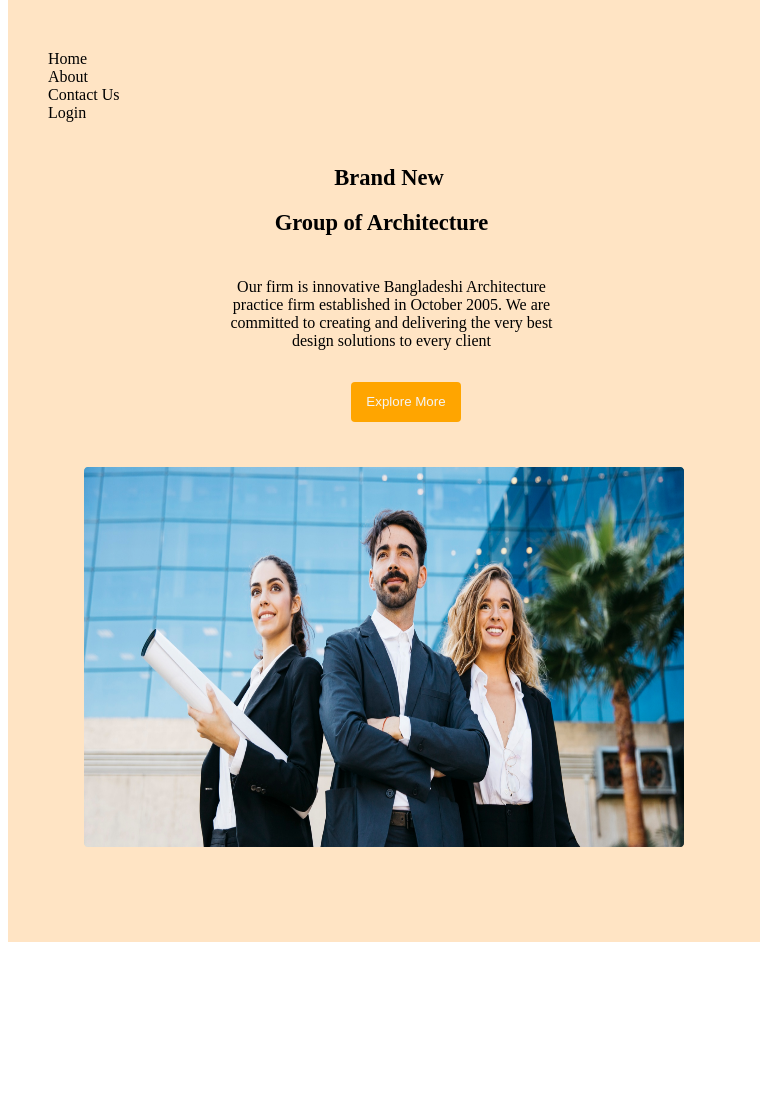
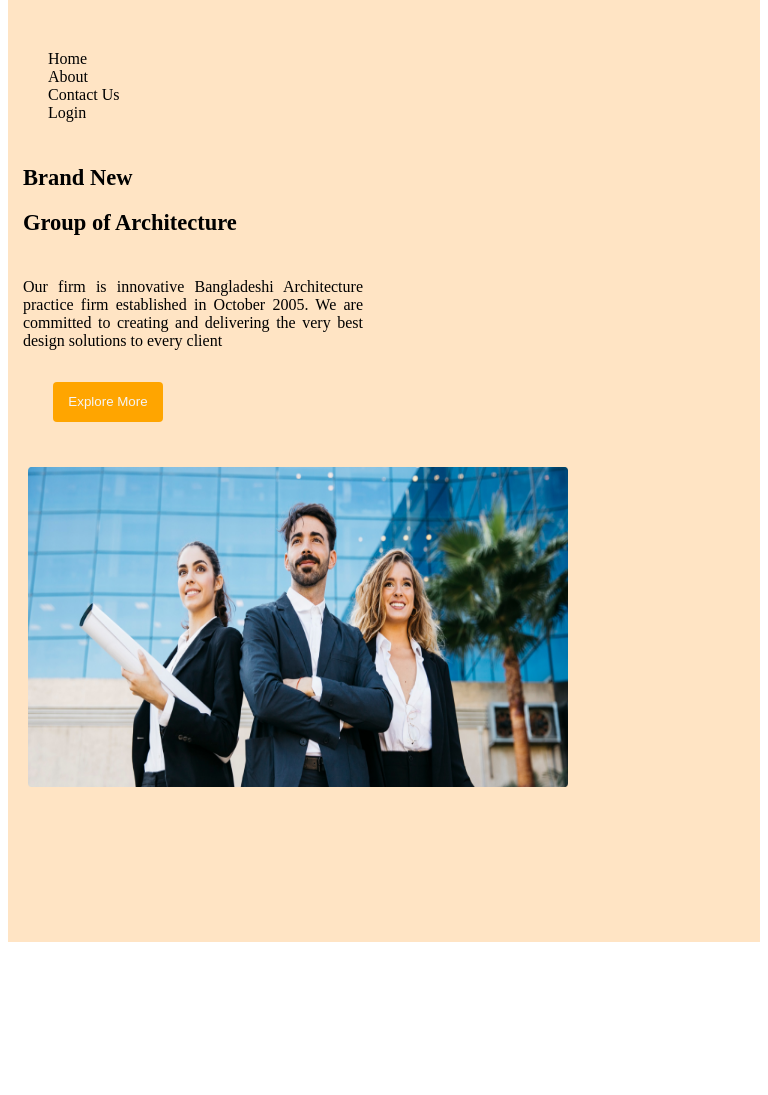
Before and after one commit to zamanic/ditiya, a plain HTML site: page index.html in a window 768 px wide. Shown: the part 157-1252 px from the top of the page. Drawn offline with Linux system fonts and the light colour scheme.

Commit message:
responsiveness 2

```diff
--- a/styles/style.css
+++ b/styles/style.css
@@ -236,14 +236,16 @@ margin-top: 2px;
 }
 
 
-/* RESPONSIVE MEDIA QUERY */
+/* *********RESPONSIVE MEDIA QUERY**************** */
 
 
 .hide{
     display: none;
 }
 @media screen and (max-width: 576px){
-  /* Header */
+
+
+    /* RESPONSIVE Header */
     nav{
         flex-direction: column;
     }
@@ -261,7 +263,9 @@ margin-top: 2px;
     .header-link a{
         margin-right: 12px;
     }
-    /* Main Intro */
+
+
+    /* RESPONSIVE Main Intro */
     .architect-intro{
 
         grid-template-rows: repeat(5, 20px);
@@ -284,10 +288,10 @@ margin-top: 2px;
         padding-top: 60px;
         padding-left:15px;
         width: 340px;
-        text-align: center;
+        text-align: justify;
     }
     .arch-explore{
-      padding-left: 5px;
+
       padding-top: 150px;
       padding-left: 15px;
     }
@@ -300,7 +304,9 @@ margin-top: 2px;
         height: 250px;
     }
 
-    /* Features */
+
+
+    /* RESPONSIVE Features */
     .features {
         flex-direction: column-reverse;
         padding: 10px;
@@ -325,7 +331,10 @@ margin-top: 2px;
         height: 240px;
     }
 
-    /* SPECIAL FEATURES */
+
+
+
+    /* RESPONSIVE SPECIAL FEATURES */
 
     .spfeatures{
         display: grid;
@@ -371,6 +380,8 @@ margin-top: 2px;
     .bottom button{
         font-size: 25px;
     }
+
+
 
 
 /* RESPONSIVE FACTS */
@@ -449,7 +460,15 @@ margin-top: 2px;
 
 
 }
+
+
+/* *******************RESPONSIVE MEDIA QUERY*****************************  */
+
 @media screen and (min-width: 577px) and (max-width: 992px){
+
+
+/* RESPONSIVE HEADER */
+
     nav{
         flex-direction: column;
     }
@@ -467,11 +486,15 @@ margin-top: 2px;
     .header-link a{
         margin-right: 12px;
     }
-    /* Main Intro */
+
+
+
+
+    /* RESPONSIVE Main Intro */
     .architect-intro{
 
         grid-template-rows: repeat(5, 20px);
-        justify-items:center;
+        justify-items:start;
         padding-top: 10px;
         height:800px;
     }
@@ -489,7 +512,7 @@ margin-top: 2px;
         padding-top: 60px;
         padding-left:15px;
         width: 340px;
-        text-align: center;
+        text-align: justify;
     }
     .arch-explore{
       padding-left: 5px;
@@ -498,14 +521,18 @@ margin-top: 2px;
     }
 
     .arch-img img{
-    grid-area: 4 / 1 / 5 / 1;
+       grid-area: 4 / 1 / 5 / 1;
        padding-top: 200px;
-
-        width: 600px;
-        height: 380px;
+        padding-left: 15px;
+        width: 540px;
+        height: 320px;
     }
 
-/* Features */
+
+
+
+
+/* RESPONSIVE Features */
 .features {
     flex-direction: column-reverse;
     padding: 10px;
@@ -539,7 +566,7 @@ input{
 }
 
 
- /* SPECIAL FEATURES */
+ /* RESPONSIVE SPECIAL FEATURES */
 
  .spfeatures{
     display: grid;
@@ -585,6 +612,10 @@ padding-left: 10px;
     font-size: 40px;
 }
 
+
+
+
+
 /* RESPONSIVE FACTS */
 
 .facts-title h1{
@@ -617,6 +648,7 @@ padding-left: 10px;
     height: 170px;
     width:150px;
 }
+
 
 
 /* RESPONSIVE FOOTER SECTION */
```
